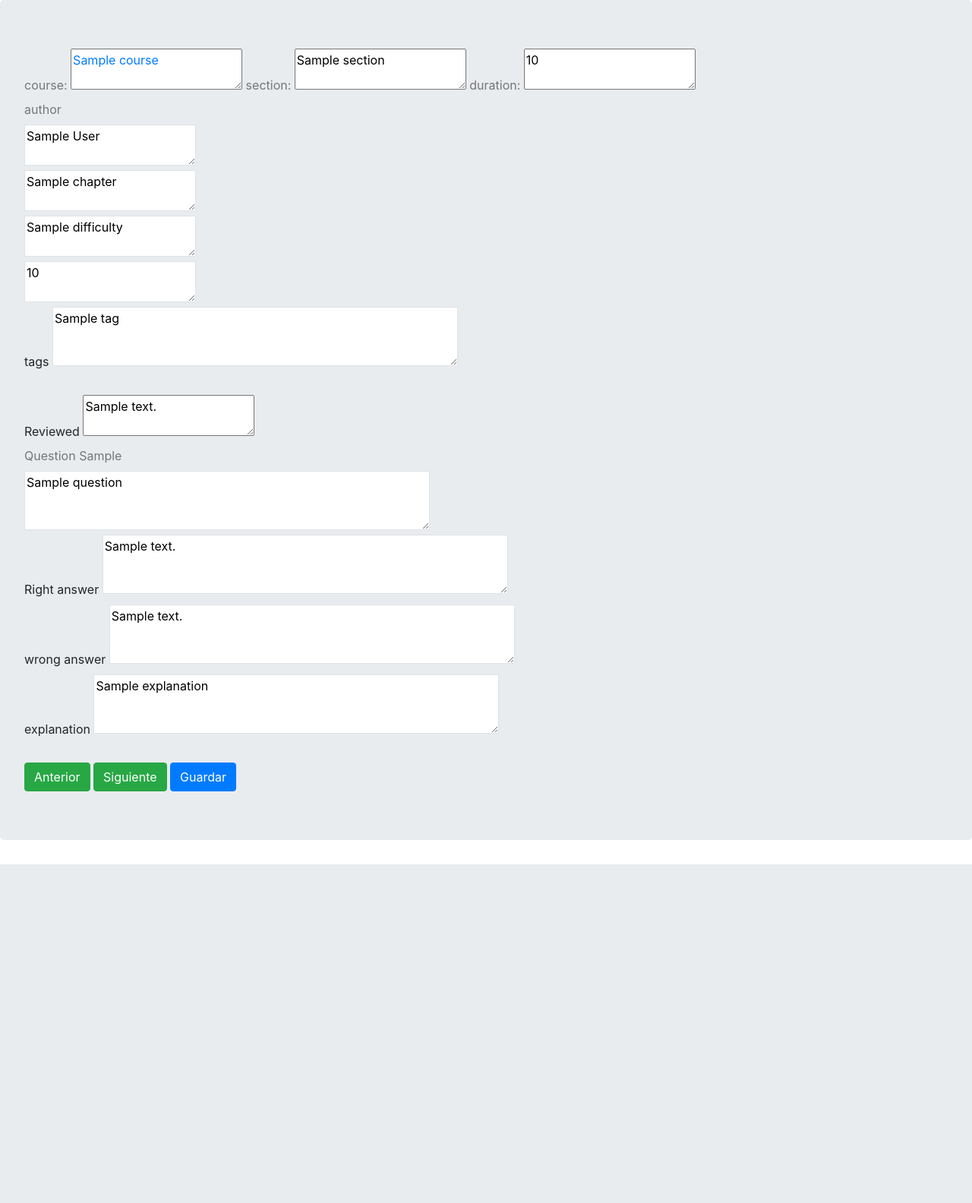
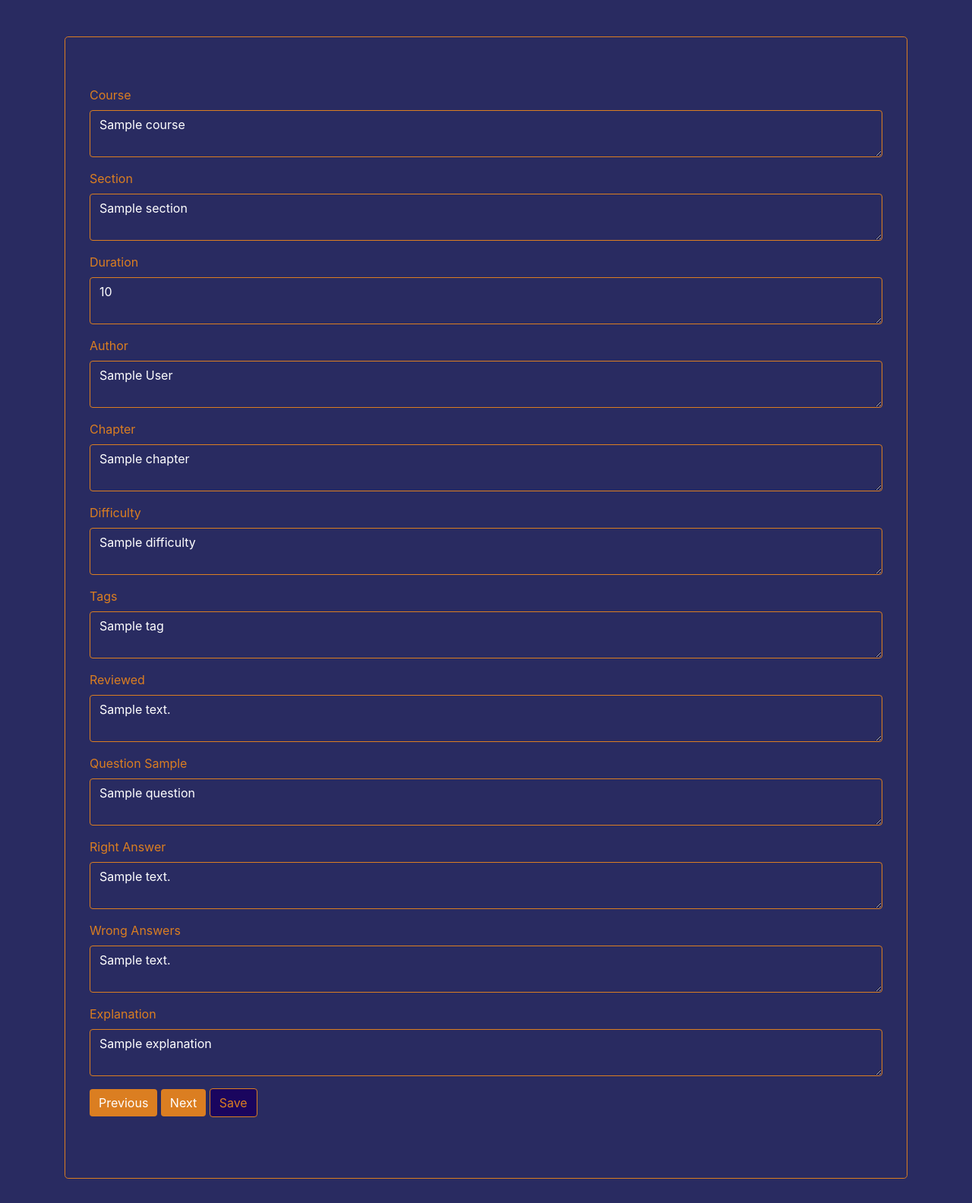
Before and after one commit to Asi0Flammeus/QuizzInterface, a Flask app: template templates/pregunta.html in a window 1280 px wide. Shown: the whole page at 76% size. Before the commit the page ends 1138 px from the top, so only its background shows below. Run offline with Flask 3, Linux system fonts and the light colour scheme; the template is opened without the code that fills it: most values are stand-ins (such as "Sample title", 1, 10 or a date in 2020).

Commit message:
add DB's color policy

```diff
--- a/templates/pregunta.html
+++ b/templates/pregunta.html
@@ -1,5 +1,6 @@
 <!doctype html>
 <html lang="en">
+
 <head>
     <!-- Required meta tags -->
     <meta charset="utf-8">
@@ -8,57 +9,110 @@
     <!-- Bootstrap CSS -->
       <link rel="stylesheet" href="https://cdn.jsdelivr.net/npm/bootstrap@4.3.1/dist/css/bootstrap.min.css" integrity="sha384-ggOyR0iXCbMQv3Xipma34MD+dH/1fQ784/j6cY/iJTQUOhcWr7x9JvoRxT2MZw1T" crossorigin="anonymous">
 
+    <style>
+            body {
+            background-color: #292B61;
+            color: #ffffff;
+        }
+
+        .jumbotron {
+            background-color: #292B61;
+            border: 1px solid #DB7E21;
+        }
+
+        label {
+            color: #DB7E21
+        }
+
+        .btn-success {
+            background-color: #DB7E21;
+            border: none;
+        }
+
+        .btn-primary {
+            background-color: #1A055E;
+            border: 1px solid #DB7E21;
+            color: #DB7E21;
+        }
+
+        textarea.form-control {
+            background-color: #292B61;
+            color: #ffffff;
+            margin-bottom: 15px;
+            border: 1px solid #DB7E21;
+        }
+    </style>
+
     <title>Reviewed: {{reviewed}}</title>
 </head>
+
 <body>
+    <div class="container mt-5">
         <div class="jumbotron">
             <form method="post" action="/">
-            <label class="text-black-50">course: </label>
-            <textarea name="course" type="text" class="text-primary">{{course}}</textarea>
+                <div class="form-group">
+                    <label for="course">Course</label>
+                    <textarea id="course" name="course" class="form-control">{{course}}</textarea>
+                </div>
+                <div class="form-group">
+                    <label for="section">Section</label>
+                    <textarea id="section" name="section" class="form-control">{{section}}</textarea>
+                </div>
+                <div class="form-group">
+                    <label for="duration">Duration</label>
+                    <textarea id="duration" name="duration" class="form-control">{{duration}}</textarea>
+                </div>
+                <div class="form-group">
+                    <label for="author">Author</label>
+                    <textarea id="author" name="author" class="form-control">{{author}}</textarea>
+                </div>
+                <div class="form-group">
+                    <label for="chapter">Chapter</label>
+                    <textarea id="chapter" name="chapter" class="form-control">{{chapter}}</textarea>
+                </div>
+                <div class="form-group">
+                    <label for="difficulty">Difficulty</label>
+                    <textarea id="difficulty" name="difficulty" class="form-control">{{difficulty}}</textarea>
+                </div>
+                <div class="form-group">
+                    <label for="tags">Tags</label>
+                    {% for tag in tags %}
+                    <textarea id="tags" name="tag" class="form-control">{{tag}}</textarea>
+                    {% endfor %}
+                </div>
+                <div class="form-group">
+                    <label for="reviewed">Reviewed</label>
+                    <textarea id="reviewed" name="reviewed" class="form-control">{{reviewed}}</textarea>
+                </div>
+                <div class="form-group">
+                    <label for="question">Question {{archivo_yaml}}</label>
+                    <textarea id="question" name="question" class="form-control">{{question}}</textarea>
+                </div>
+                <div class="form-group">
+                    <label for="answer">Right Answer</label>
+                    <textarea id="answer" name="answer" class="form-control">{{answer}}</textarea>
+                </div>
+                <div class="form-group">
+                    <label for="wrong_answers">Wrong Answers</label>
+                    {% for wrong_answer in wrong_answers %}
+                    <textarea id="wrong_answers" name="wrong_answer" class="form-control">{{wrong_answer}}</textarea>
+                    {% endfor %}
+                </div>
+                <div class="form-group">
+                    <label for="explanation">Explanation</label>
+                    <textarea id="explanation" name="explanation" class="form-control">{{explanation}}</textarea>
+                </div>
 
-            <label class="text-black-50">section: </label>
-            <textarea name="section" type="text">{{section}}</textarea>
-
-            <label class="text-black-50">duration: </label>
-            <textarea name="duration" type="text">{{duration}}</textarea></br>
-
-            <label class="text-black-50">author</label></br>
-            <textarea name="author" type="text" class="border border-secondary-subtle margin-top ">{{author}}</textarea></br>
-            <textarea name="chapter" type="text" class="border border-secondary-subtle margin-top ">{{chapter}}</textarea></br>
-            <textarea name="difficulty" type="text" class="border border-secondary-subtle margin-top ">{{difficulty}}</textarea></br>
-            <textarea name="duration" type="text" class="border border-secondary-subtle margin-top ">{{duration}}</textarea></br>
-            {% for tag in tags%}
-            <label>tags</label>
-            <textarea name="tag" type="text" rows="3"  cols="50" class="border border-secondary-subtle">{{tag}}</textarea></br>
-            {%endfor%}
-            </br>
-            <label>Reviewed</label>
-            <textarea name="reviewed">{{reviewed}}</textarea>
-            </br>
-
-            <label class="text-black-50">Question {{archivo_yaml}}</label></br>
-            <textarea  name="question" type="text" rows="3"  cols="50" class="border border-secondary-subtle">{{question}}</textarea></br>
-
-            <label>Right answer</label>
-            <textarea name="answer" type="text" rows="3"  cols="50" class="border border-secondary-subtle">{{answer}}</textarea></br>
-
-            {% for wrong_answer in wrong_answers%}
-              <label>wrong answer</label>
-              <textarea name="wrong_answer" type="text" rows="3"  cols="50" class="border border-secondary-subtle">{{wrong_answer}}</textarea></br>
-            {%endfor%}
-
-            <label>explanation</label>
-            <textarea name="explanation" type="text" rows="3"  cols="50" class="border border-secondary-subtle">{{explanation}}</textarea></br></br>
-            <button type="submit" name="button1" value="button1" class="btn btn-success">Anterior</button>
-            <button type="submit" name="button2" value="button2" class="btn btn-success">Siguiente</button>
-            <button type="submit" name="button3" value="button3" class="btn btn-primary">Guardar</button>
-
+                <!-- Buttons -->
+                  <div class="form-group">
+                    <button type="submit" name="button1" class="btn btn-success">Previous</button>
+                    <button type="submit" name="button2" class="btn btn-success">Next</button>
+                    <button type="submit" name="button3" class="btn btn-primary">Save</button>
+                </div>
             </form>
         </div>
+    </div>
+
     <!-- Optional JavaScript -->
     <!-- jQuery first, then Popper.js, then Bootstrap JS -->
-    <script src="https://code.jquery.com/jquery-3.3.1.slim.min.js" integrity="sha384-q8i/X+965DzO0rT7abK41JStQIAqVgRVzpbzo5smXKp4YfRvH+8abtTE1Pi6jizo" crossorigin="anonymous"></script>
-    <script src="https://cdn.jsdelivr.net/npm/popper.js@1.14.7/dist/umd/popper.min.js" integrity="sha384-UO2eT0CpHqdSJQ6hJty5KVphtPhzWj9WO1clHTMGa3JDZwrnQq4sF86dIHNDz0W1" crossorigin="anonymous"></script>
-    <script src="https://cdn.jsdelivr.net/npm/bootstrap@4.3.1/dist/js/bootstrap.min.js" integrity="sha384-JjSmVgyd0p3pXB1rRibZUAYoIIy6OrQ6VrjIEaFf/nJGzIxFDsf4x0xIM+B07jRM" crossorigin="anonymous"></script>
-  </body>
-</html>
+    <script src="https://code.jquery.com/jquery-3.3.1.slim.min.js" integrity="sha384-q8i/X+965DzO0rT7abK41JStQIAqVgRVzpbzo5smXKp4YfRvH+8
```
Lines whose indentation alone changed are shown as unchanged.
